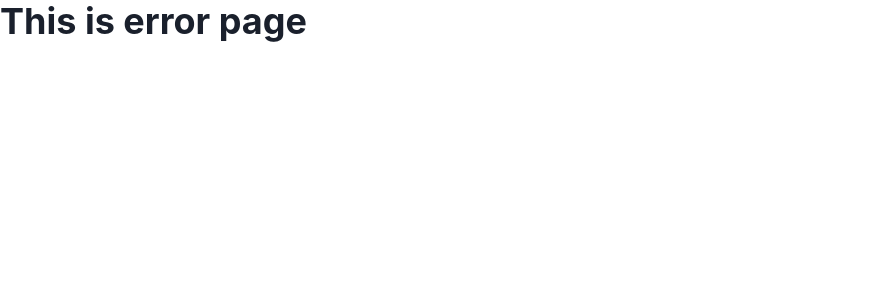
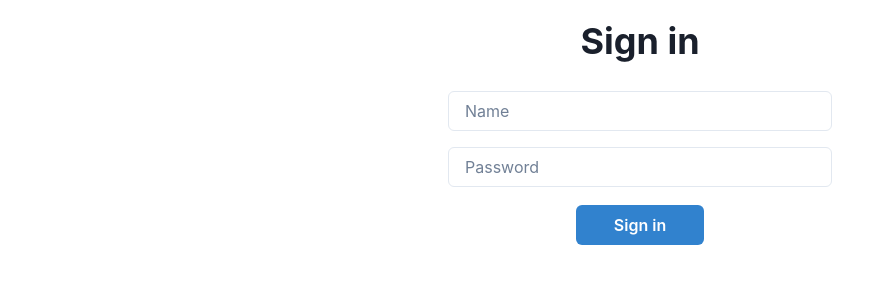
Before and after one commit to itmosha/clarity-website, a React (Create React App) app in the folder todo_frontend/: page /login in a window 1280 px wide. Before the commit this address had no page. Shown: the top 300 px of the page, without its empty margins (0-894 px from the left). Built offline with nearby package versions, Linux system fonts and the light colour scheme.

Commit message:
added: login page

```diff
--- /dev/null
+++ b/todo_frontend/src/LoginPage.tsx
@@ -0,0 +1,88 @@
+import React from 'react';
+import { Box, Center, Heading, Button, FormControl, FormErrorMessage, Input } from '@chakra-ui/react';
+import { Field, Form, Formik } from 'formik';
+import { useCookies } from "react-cookie";
+
+function LoginPage() {
+    const [cookies, setCookie] = useCookies(['access_token', 'expires']);
+
+    return (
+        <Box>
+            <Center pt={'20px'}>
+                <Heading>Sign in</Heading>
+            </Center>
+            <Formik
+                initialValues={{
+                    name: '',
+                    password: ''
+                }}
+                onSubmit={ (values: any, actions: any) => {
+                    setTimeout( async () => {
+                        const loginResponse = await fetch(`${process.env.REACT_APP_PROTOCOL}://${process.env.REACT_APP_HOSTNAME}:8000/api/login/`, {
+                            method: 'POST',
+                            mode: 'cors',
+                            headers: {
+                                'Content-Type': 'application/json'
+                            },
+                            body: JSON.stringify({
+                                'username': values.name,
+                                'password': values.password
+                            })
+                        });
+
+                        if (loginResponse.status === 200) {
+                            const loginJson = await loginResponse.json();
+                            let expires = new Date();
+
+                            expires.setTime(loginJson.expiry);
+                            setCookie('access_token', loginJson.token, { path: '/', expires });
+                            setCookie('expires', loginJson.expiry, { path: '/', expires });
+
+                            window.location.replace(`${process.env.REACT_APP_PROTOCOL}://${process.env.REACT_APP_HOSTNAME}:3000/`);
+                        } else if (loginResponse.status === 400) {
+                            const loginResponseJson = await loginResponse.json();
+                            console.log('LOG IN ERROR:');
+                            console.log(JSON.stringify(loginResponseJson));
+                        }
+
+                        actions.setSubmitting(false);
+                    }, 500);
+                }}
+            >
+                {(props: any) => (
+                    <Box w={'30vw'} m={'20px 35vw'}>
+                        <Form>
+                            <Box py={'0.5rem'}>
+                                <Field name={'name'}>
+                                    {({ field, form }: any) => (
+                                        <FormControl isInvalid={ form.errors.name && form.touched.name }>
+                                            <Input {...field} placeholder={'Name'} />
+                                            <FormErrorMessage>{ form.errors.name }</FormErrorMessage>
+                                        </FormControl>
+                                    )}
+                                </Field>
+                            </Box>
+                            <Box py={'0.5rem'}>
+                                <Field name={'password'}>
+                                    {({ field, form }: any) => (
+                                        <FormControl isInvalid={ form.errors.password && form.touched.password }>
+                                            <Input {...field} placeholder={'Password'} type={'password'}/>
+                                            <FormErrorMessage>{ form.errors.password }</FormErrorMessage>
+                                        </FormControl>
+                                    )}
+                                </Field>
+                            </Box>
+                            <Center>
+                                <Button w={'10vw'} mt={'10px'} colorScheme={'blue'} isLoading={ props.isSubmitting } type={'submit'}>
+                                    Sign in
+                                </Button>
+                            </Center>
+                        </Form>
+                    </Box>
+                )}
+            </Formik>
+        </Box>
+    );
+}
+
+export default LoginPage;
--- a/todo_frontend/src/RegistrationPage.tsx
+++ b/todo_frontend/src/RegistrationPage.tsx
@@ -60,15 +60,16 @@ function RegistrationPage() {
                                 setCookie('access_token', loginJson.token, { path: '/', expires });
                                 setCookie('expires', loginJson.expiry, { path: '/', expires });
 
-                                alert('logged in successfully');
                                 window.location.replace(`${process.env.REACT_APP_PROTOCOL}://${process.env.REACT_APP_HOSTNAME}:3000/`);
                             } else if (loginResponse.status === 400) {
-                                alert('login error')
-                                // Handle login error
+                                // Handle login errors
                             }
                         } else if (registerResponse.status === 400) {
-                            alert('user already exists')
-                            // Handle user already exists
+                            const registerResponseJson = await registerResponse.json();
+                            console.log('REGISTER ERROR:');
+                            console.log(JSON.stringify(registerResponseJson));
+
+                            // Handle register errors
                         }
 
                         actions.setSubmitting(false);
--- a/todo_frontend/src/index.tsx
+++ b/todo_frontend/src/index.tsx
@@ -7,6 +7,7 @@ import ErrorPage from "./ErrorPage";
 import TablesPage from "./TablesPage";
 import TablePage from "./TablePage";
 import RegistrationPage from "./RegistrationPage";
+import LoginPage from "./LoginPage";
 import { ChakraProvider } from '@chakra-ui/react';
 import { createBrowserRouter, RouterProvider } from 'react-router-dom';
 
@@ -33,6 +34,10 @@ const router = createBrowserRouter([
         path: '/register',
         element: <RegistrationPage />,
     },
+    {
+        path: '/login',
+        element: <LoginPage />,
+    },
 ]);
 
 const root = ReactDOM.createRoot(
```
Also changed, not shown: 1 other file (tests, documents, lock files or other folders).
